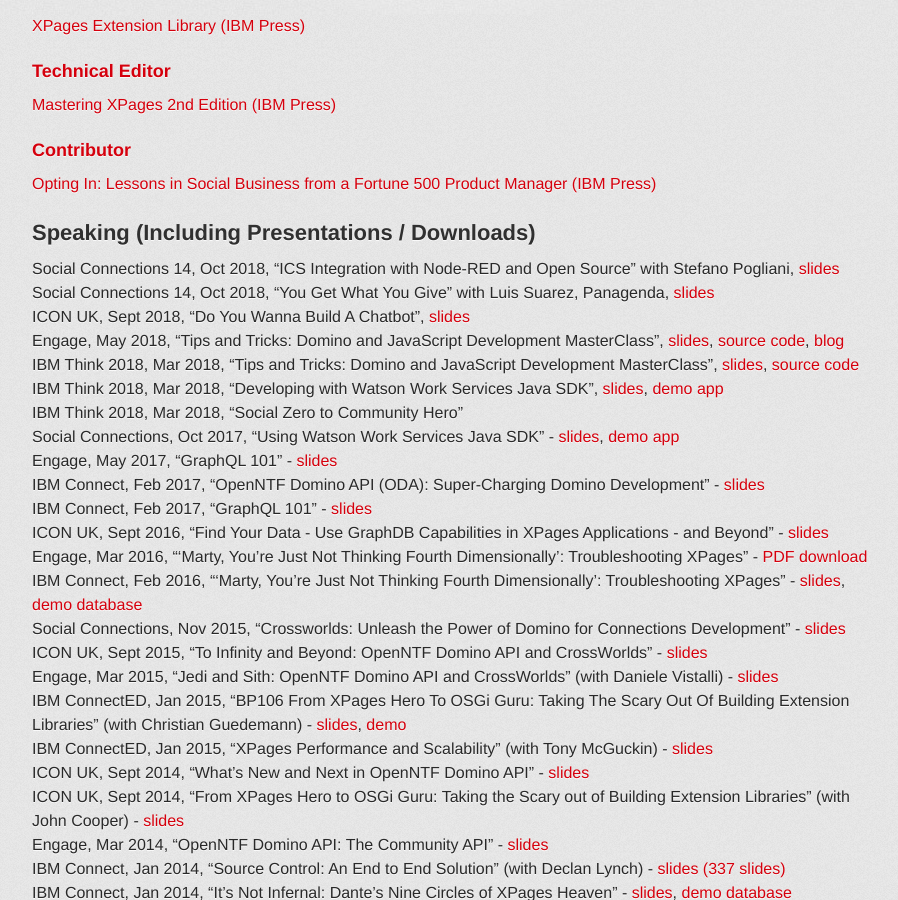
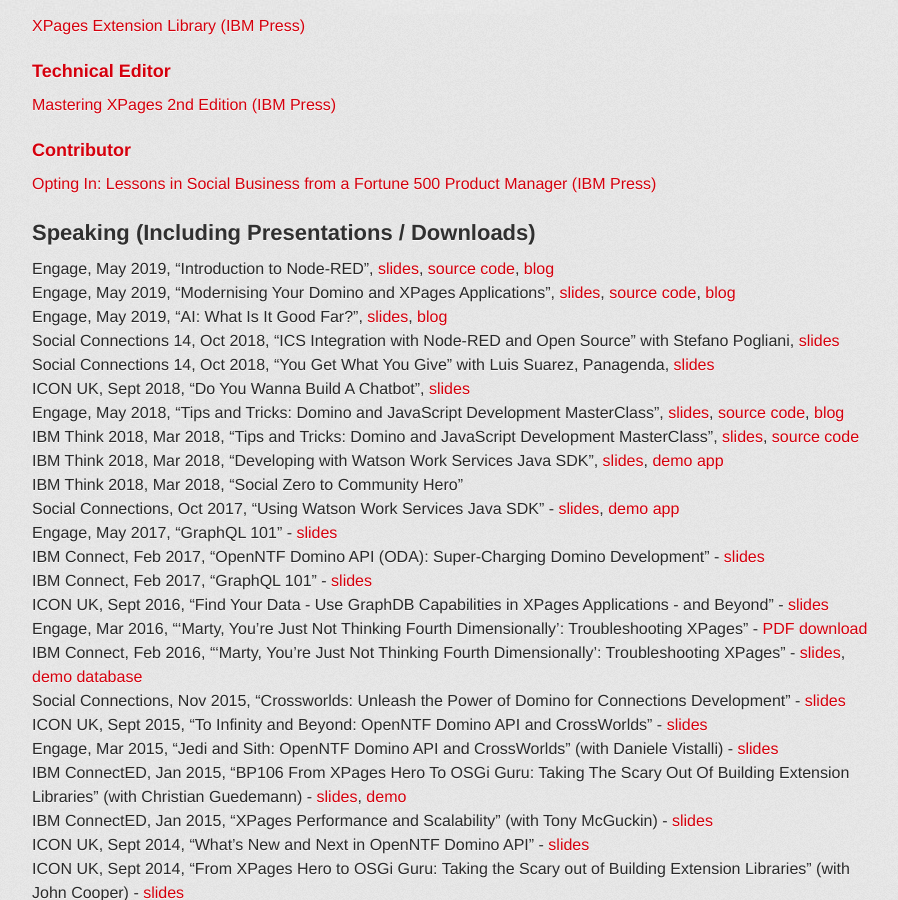
Before and after one commit to paulswithers/paulswithers.github.io, a Jekyll site: the page built from professional/index.md, in a window 1280 px wide and 900 px high, scrolled down 559 px. Shown: the whole window, without its empty margins (188-1086 px from the left). Built offline with Jekyll 4.4.1, drawn with Linux system fonts in a browser that asks for light colours; some web fonts are replaced.

Commit message:
Updated bio

```diff
--- a/professional/index.md
+++ b/professional/index.md
@@ -31,6 +31,9 @@
 [Opting In: Lessons in Social Business from a Fortune 500 Product Manager (IBM Press)](https://www.amazon.co.uk/Opting-Lessons-Business-Fortune-Product-ebook/dp/B00AXYKNSM)
 
 ## Speaking (Including Presentations / Downloads)
+Engage, May 2019, "Introduction to Node-RED", [slides](https://www.slideshare.net/paulswithers1/engage-2019-introduction-to-nodered), [source code](https://github.com/paulswithers/ics-docker-node-red), [blog](https://www.intec.co.uk/engage-2019-my-sessions/)
+Engage, May 2019, "Modernising Your Domino and XPages Applications", [slides](https://www.slideshare.net/paulswithers1/engage-2019-modernising-your-domino-and-xpages-applications), [source code](https://github.com/paulswithers/EngageModernisation), [blog](https://www.intec.co.uk/engage-2019-my-sessions/)
+Engage, May 2019, "AI: What Is It Good Far?", [slides](https://www.slideshare.net/paulswithers1/engage-2019-ai-what-is-it-good-for), [blog](https://www.intec.co.uk/engage-2019-my-sessions/)
 Social Connections 14, Oct 2018, "ICS Integration with Node-RED and Open Source" with Stefano Pogliani, [slides](https://www.slideshare.net/paulswithers1/social-connections-14-ics-integration-with-nodered-and-open-source)
 Social Connections 14, Oct 2018, "You Get What You Give" with Luis Suarez, Panagenda, [slides](http://www.slideshare.net/panagenda/social-connections-14-you-get-what-you-give)
 ICON UK, Sept 2018, "Do You Wanna Build A Chatbot", [slides](https://www.slideshare.net/paulswithers1/iconuk-2018-do-you-wanna-build-a-chatbot)
```
